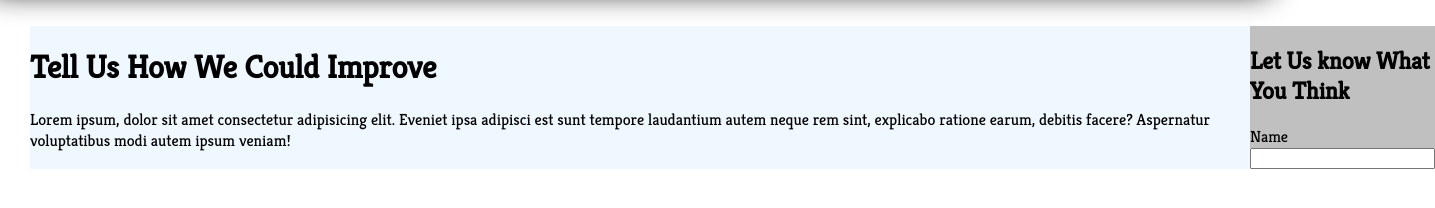
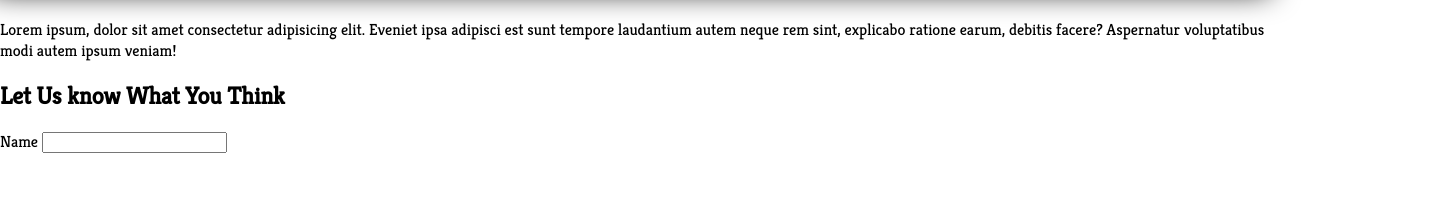
Before and after one commit to darrenisaacs/freeCodeCamp-SurveyForm, a plain HTML site: page index.html in a window 1280 px wide. Shown: the part 64-272 px from the top of the page, 1435 px wide, since content can reach past the window. Drawn offline with Linux system fonts and the light colour scheme.

Commit message:
Removed "content-left" and "content-right" styling

```diff
--- a/style.css
+++ b/style.css
@@ -25,22 +25,3 @@ body{
     width: auto;
     text-align: center;
 }
-
-.page-content{
-    display: grid;
-    padding: 30px;
-    margin-top: 60px;
-    grid-template-columns: 50% 50%;
-}
-
-.content-left{
-    background-color: aliceblue;
-    grid-column-start: 1;
-    grid-column-end: 5;
-}
-
-.content-right{
-    background-color: silver;
-    grid-column-start: 6;
-    grid-column-end: ;
-}
```
